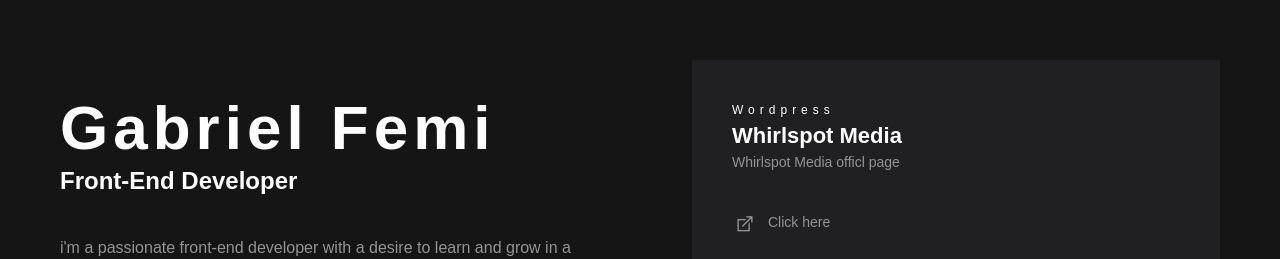
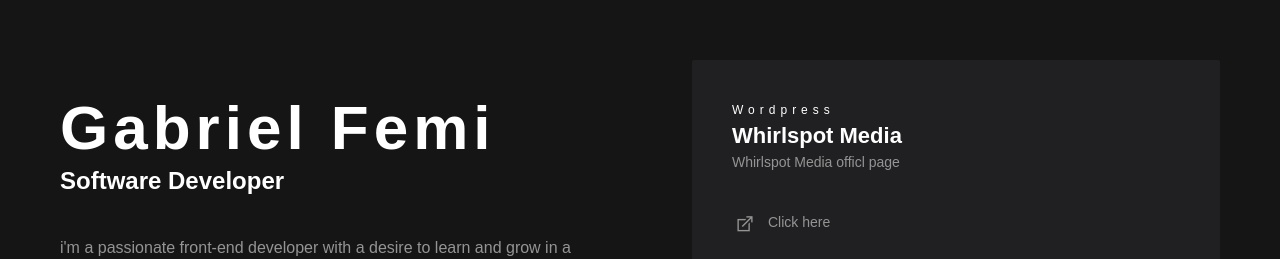
Before and after one commit to femigabriel/my-website, a Vue app: page / in a window 1280 px wide. Shown: the top 259 px of the page. Built offline with nearby package versions, Linux system fonts and the light colour scheme; a web font is replaced by a local one.

Commit message:
project update

```diff
--- a/src/components/Profile.vue
+++ b/src/components/Profile.vue
@@ -3,7 +3,7 @@
     <div class="upper-content">
       <div class="profile-name">
         <h1>Gabriel Femi</h1>
-        <h2>Front-End Developer</h2>
+        <h2>Software Developer</h2>
       </div>
       <div class="about">
         <p>
```
